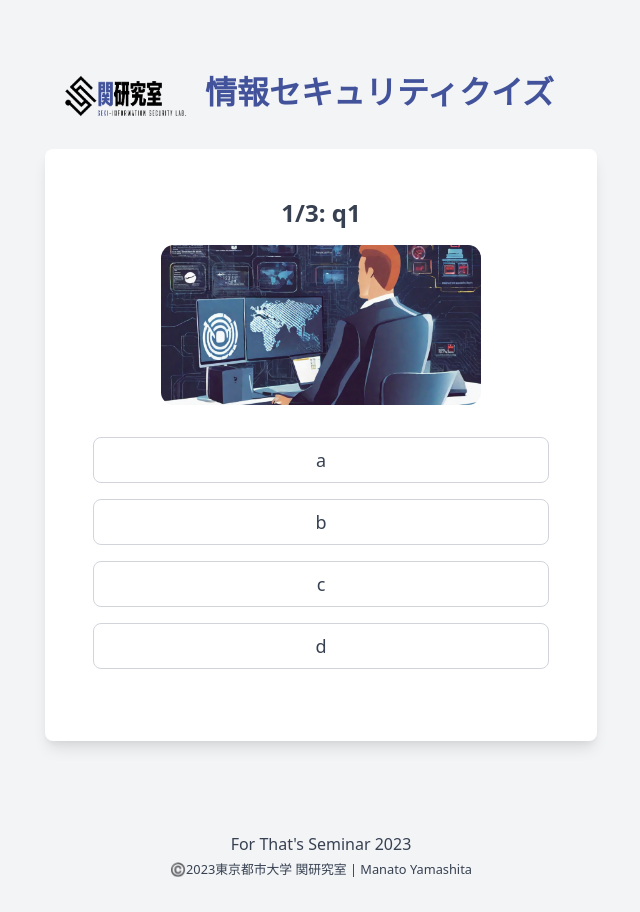
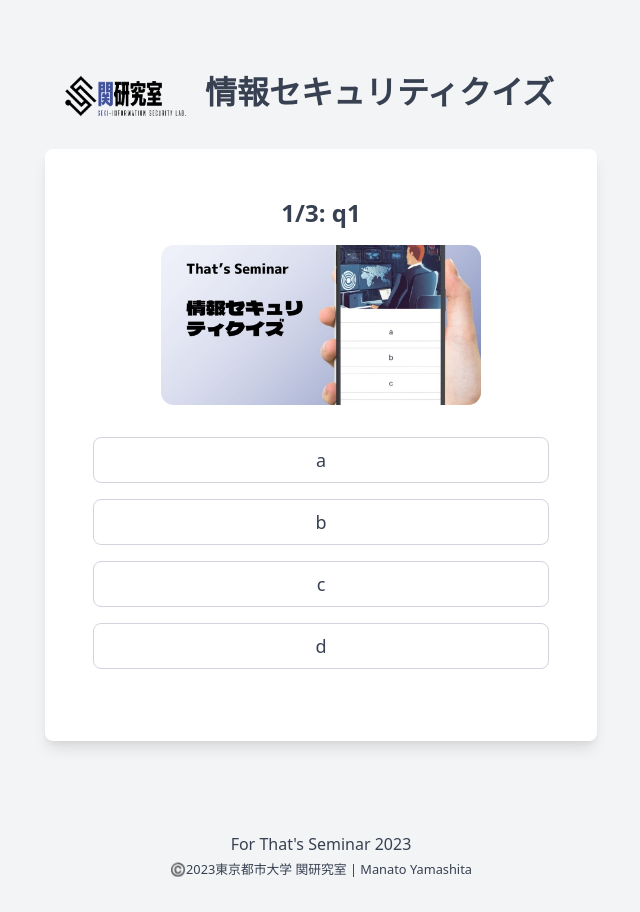
Before and after one commit to ManatoYamashita/sekilab-quiz, a website: page public/index.html in a window 1280 px wide. Shown: the whole page, without its empty margins (319-959 px from the left). Drawn offline with nearby package versions, Linux system fonts and the light colour scheme.

Commit message:
[add]ogp

```diff
--- a/public/index.html
+++ b/public/index.html
@@ -8,9 +8,9 @@
     <meta property="og:title" content="SEKI-LAB Quiz App" />
     <meta property="og:type" content="website" />
     <meta property="og:url" content="https://sekilab-quiz.vercel.app/" />
-    <meta property="og:image" content="./logo.png" />
+    <meta property="og:image" content="./img/1.jpg" />
     <meta property="og:site_name" content="SEKI-LAB Quiz App" />
-    <meta property="og:description" content="SEKI-LABの情報セキュリティクイズです。" />
+    <meta property="og:description" content="That's Seminar用 SEKI-LABの情報セキュリティクイズです。" />
     <link rel="shortcut icon" href="../favicon.ico" type="image/x-icon" />
     <link rel="stylesheet" href="./styles.css" />
     <link
--- a/public/main.js
+++ b/public/main.js
@@ -10,7 +10,7 @@ const app = Vue.createApp({
         {
           question:
             "q1",
-          img: "./img/1.png",
+          img: "./img/1.jpg",
           answers: { a: "a", b: "b", c: "c", d: "d" },
           correctAnswer: "a",
         },
@@ -24,7 +24,7 @@ const app = Vue.createApp({
         {
           question:
             "q3",
-          img: "",
+          img: "./img/3.png",
           answers: { a: "T", b: "F" },
           correctAnswer: "a",
         },
```
Also changed, not shown: README.md, public/img/1.jpg (added), public/img/3.png (renamed from public/img/1.png), public/styles.css.
